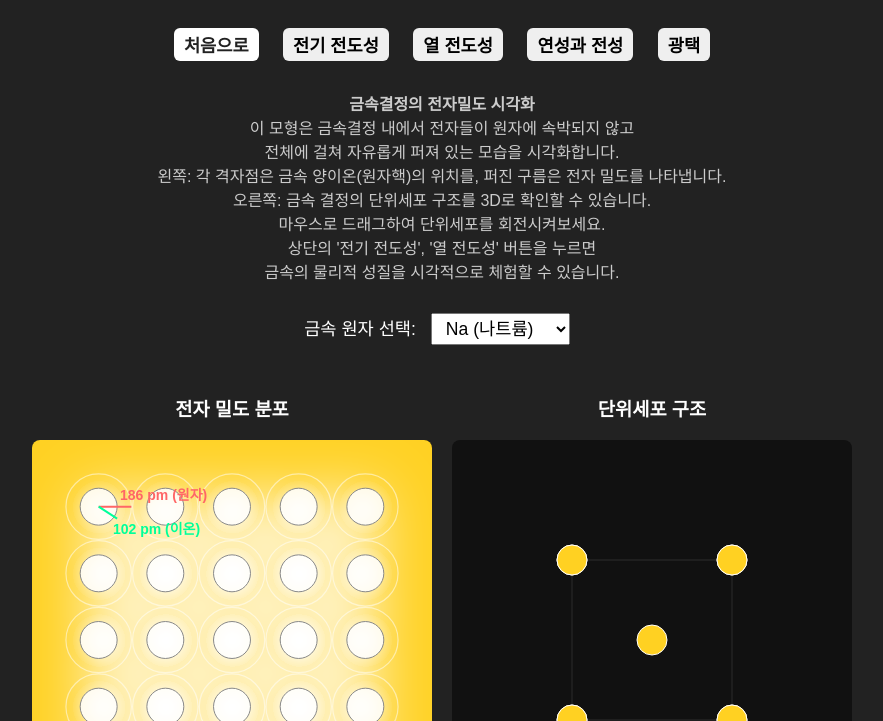
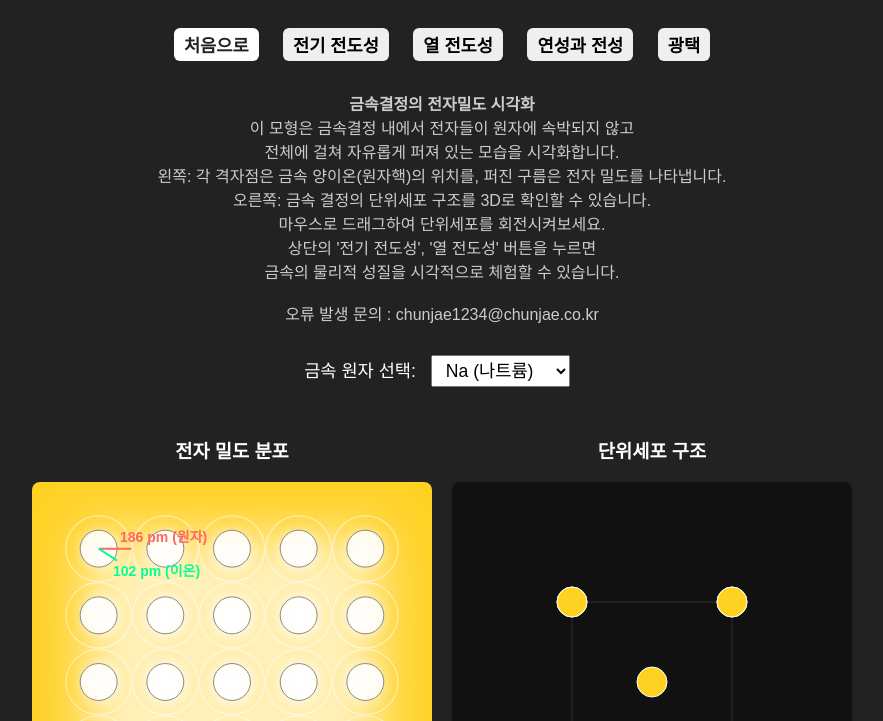
Before and after one commit to singalmaro/singalmaro.github.io, a plain HTML site: page 금속결합모델.html in a window 1280 px wide. Shown: the part 79-800 px from the top of the page, without its empty margins (198-1081 px from the left). Drawn offline with Linux system fonts and the light colour scheme.

Commit message:
Update 금속결합모델.html

```diff
--- a/금속결합모델.html
+++ b/금속결합모델.html
@@ -1298,7 +1298,8 @@
               오른쪽: 금속 결정의 단위세포 구조를 3D로 확인할 수 있습니다.<br>
               마우스로 드래그하여 단위세포를 회전시켜보세요.<br>
               상단의 '전기 전도성', '열 전도성' 버튼을 누르면<br>
-              금속의 물리적 성질을 시각적으로 체험할 수 있습니다.`;
+              금속의 물리적 성질을 시각적으로 체험할 수 있습니다.<br><br>
+              오류 발생 문의 : chunjae1234@chunjae.co.kr`;
               unitCellInfo.innerHTML = `
                 <strong>${element.name} (${element.symbol})</strong><br>
                 격자 구조: ${element.description}<br>
```
